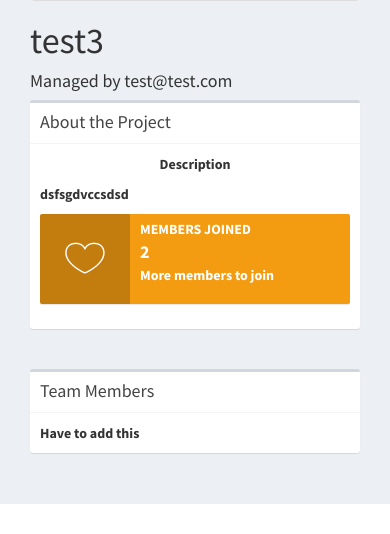
After one commit to NITSWAC/githubforall, a Django app: template templates/site/viewproject.html in a window 390 px wide. The commit adds this page. Shown: the part 584-1118 px from the top of the page. Run offline with Django 3.2, Linux system fonts and the light colour scheme; the template is opened without the code that fills it: values that come from a table or form of the project are taken from there, others are empty; data comes from the database, SQL or seed files in the repository; both versions use the stored data as it was after the commit; parts of the project's set-up code (start-up, migrations or seed data) failed here and were passed over; some libraries are stand-ins or nearby versions.

Commit message:
Added project page

```diff
--- a/githubforall/urls.py
+++ b/githubforall/urls.py
@@ -15,6 +15,7 @@ urlpatterns = patterns('',
     url(r'^logout/', 'authentication.views._logout'),
     url(r'^addproject/','dashboard.views.addproject'),
     url(r'^(?P<project_id>\d+)/addtask/$', 'dashboard.views.addtask'),
+    url(r'^(?P<projectid>\d+)/viewproject/$', 'dashboard.views.viewproject'),
 )
 
 from django.conf import settings
--- a/templates/layout/header.html
+++ b/templates/layout/header.html
@@ -36,7 +36,7 @@
 
       <header class="main-header">
         <!-- Logo -->
-        <a href="index2.html" class="logo"><b>GITHUB</b> for all</a>
+        <a href="/dashboard" class="logo"><b>GITHUB</b> for all</a>
         <!-- Header Navbar: style can be found in header.less -->
         <nav class="navbar navbar-static-top" role="navigation">
           <!-- Sidebar toggle button-->
--- /dev/null
+++ b/templates/site/viewproject.html
@@ -0,0 +1,92 @@
+{% extends "layout/header.html" %}
+
+{%block content %}
+ <section class="content">
+ <div class="row">
+ <div class="col-md-3"><a href="#" class="thumbnail"><img class="" src={{profile_pic}} class="img-responsive" style="width: 40%; height: 100px; "></a></div>
+ <div class="col-md-9"><h1>{{project.name}}</h1><h4>Managed by {{project.admin}}</h4></div>
+
+ </div>
+ <div class="row">
+ <div class="col-md-12">
+ <div class="box">
+ 		<div class="box-header with-border">
+ 			<h3 class="box-title">About the Project</h3>
+ 		</div>
+ 		<div class="box-body">
+ 			<div class="row">
+ 			<div class="col-md-8">
+ 				<p class="text-center"><b>Description<b></p>
+ 				<p>{{project.desp}}</p>
+ 			</div>
+ 			<div class="col-md-4">
+ 				 <div class="info-box bg-yellow">
+                <span class="info-box-icon"><i class="ion ion-ios-heart-outline"></i></span>
+                <div class="info-box-content">
+                  <span class="info-box-text">Members Joined</span>
+                  <span class="info-box-number">{{project.max_members}}</span>
+
+                  <span class="progress-description">
+                    More members to join
+                  </span>
+                </div><!-- /.info-box-content -->
+              </div>
+ 			</div>
+
+ 			</div>
+ 		</div>
+ 	</div><br></div></div>
+
+ 	<div class="row">
+ 		<div class="col-md-8">
+ 		 <div class="box">
+ 		<div class="box-header with-border">
+ 			<h3 class="box-title">Team Members</h3>
+ 		</div>
+ 		<div class="box-body">
+ 			<div class="row">
+
+ 			<div class="col-md-12">
+ 				Have to add this
+
+ 			</div>
+ 		</div>
+ 		</div>
+ 		</div>
+
+ 		</div>
+ 	</div>
+ 	{% if flag == 1 %}
+          <div class="row">
+            <div class="col-md-12">
+              <div class="box">
+                <div class="box-header">
+                  <h3 class="box-title">Tasks </h3>
+                </div><!-- /.box-header -->
+                <div class="box-body">
+                  <table class="table table-bordered">
+                    <tr>
+                      <th>Task</th>
+                      <th>Progress</th>
+                      <th>Label</th>
+                    </tr>
+                    {% for t in tasks %}
+                    <tr>
+                    <th>{{t.name}}</th>
+                     <th><div class="progress progress-xs">
+                          <div class="progress-bar progress-bar-danger" style="width: {{t.progress}}%"></div>
+                        </div>
+                    </th>
+                    <th>
+                    <span class="badge bg-red">{{t.progress|safe}}%</span>
+                    </th>
+                   </tr>
+                   {% endfor %}
+                </table>
+               </div>
+              </div>
+             </div>
+            </div>
+         {% endif %}
+ </section>
+ {% endblock %}
```
Also changed, not shown: dashboard/views.py (+12 -0 lines), templates/site/dashboard.html (+6 -3 lines), db.sqlite3, 2 other files.
